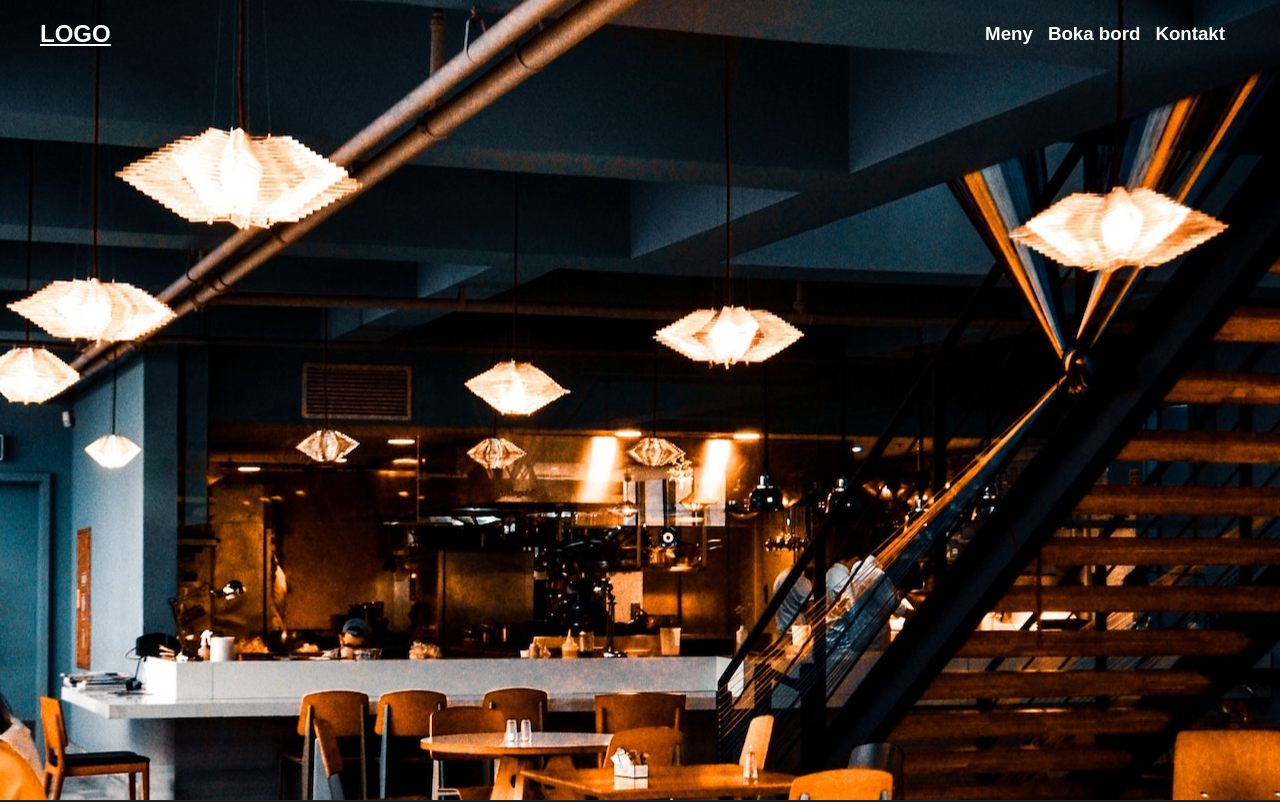
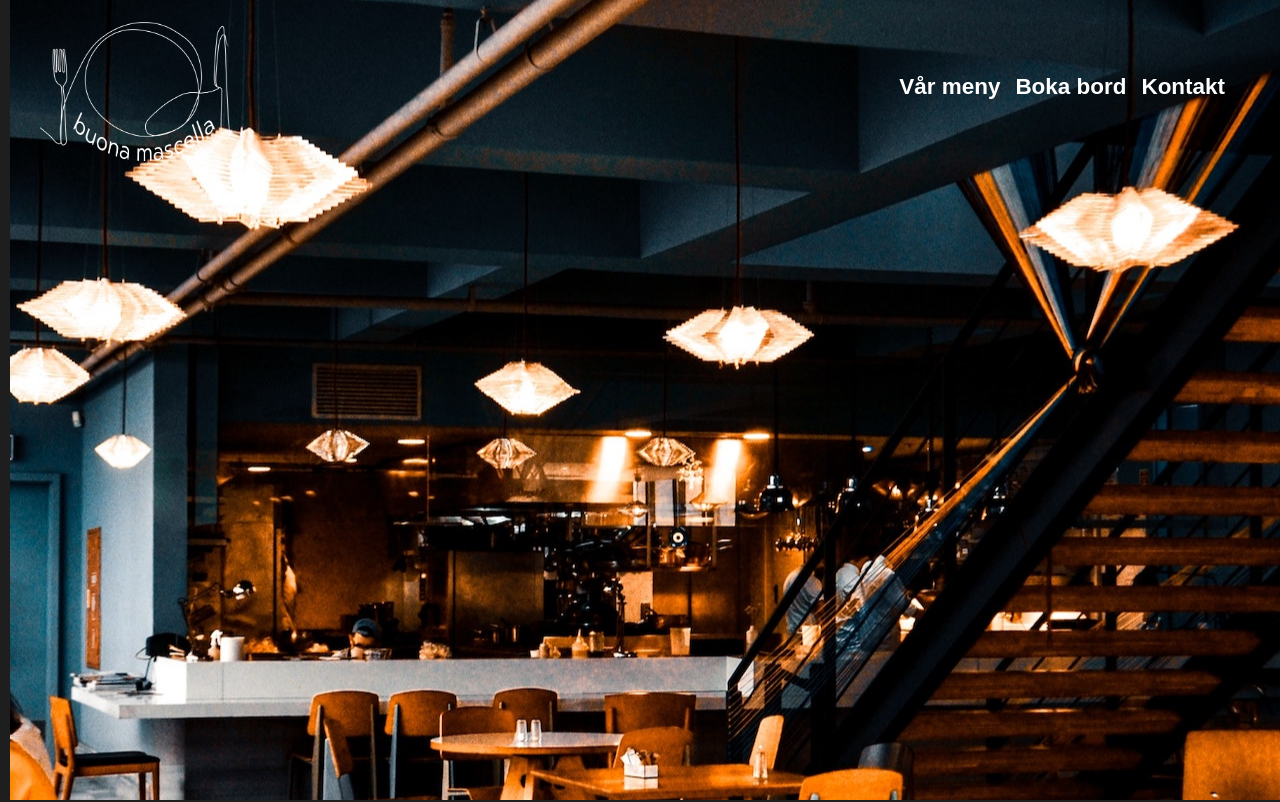
Before and after one commit to fcanberger/GruppJSF, a React (Create React App) app: page / in a window 1280 px wide. Shown: the top 802 px of the page. Built offline with nearby package versions, Linux system fonts and the light colour scheme; a web font is replaced by a local one.

Commit message:
logo-img

```diff
--- a/src/components/Layout.tsx
+++ b/src/components/Layout.tsx
@@ -2,6 +2,7 @@ import { useState } from "react";
 import { Link } from "react-router-dom";
 import { Outlet } from "react-router-dom";
 import "../styles/main.scss";
+import whiteLogo from "../assets/whiteLogo.png";
 
 export const Layout = () => {
   const [isMobile, setIsMobile] = useState(false);
@@ -18,7 +19,7 @@ export const Layout = () => {
       <div className="wrapper">
         <header>
           <Link to="/" className="home">
-            <h2>LOGO</h2>
+            <img className="logo" src={whiteLogo} alt="Logo" width={190} />
           </Link>
 
           <nav>
@@ -28,7 +29,7 @@ export const Layout = () => {
             >
               <li>
                 <Link to="/meny" className="meny">
-                  <h3>Meny</h3>
+                  <h3>Vår meny</h3>
                 </Link>
               </li>
               <li>
--- a/src/styles/main.scss
+++ b/src/styles/main.scss
@@ -8,9 +8,9 @@ body {
   background-color: #1e1e1e;
   font-family: transat-text, sans-serif;
   .wrapper {
-    // margin: 10px;
+    margin: 10px;
     header {
-      // position: absolute;
+      position: relative;
       display: flex;
       flex-direction: row;
       justify-content: space-between;
@@ -22,9 +22,10 @@ body {
         z-index: 10;
         color: white;
         a {
-          color: white;
+          //color: white;
         }
       }
+
       nav {
         z-index: 10;
         .nav-links-mobile {
@@ -91,6 +92,9 @@ h3 {
   body {
     .wrapper {
       header {
+        .logo {
+          padding-top: 12px;
+        }
         nav {
           .nav-links {
             display: flex;
@@ -102,6 +106,7 @@ h3 {
             li {
               a {
                 text-decoration: none;
+                font-size: larger;
               }
             }
           }
```
Also changed, not shown: src/assets/xl-hero.jpg (added).
